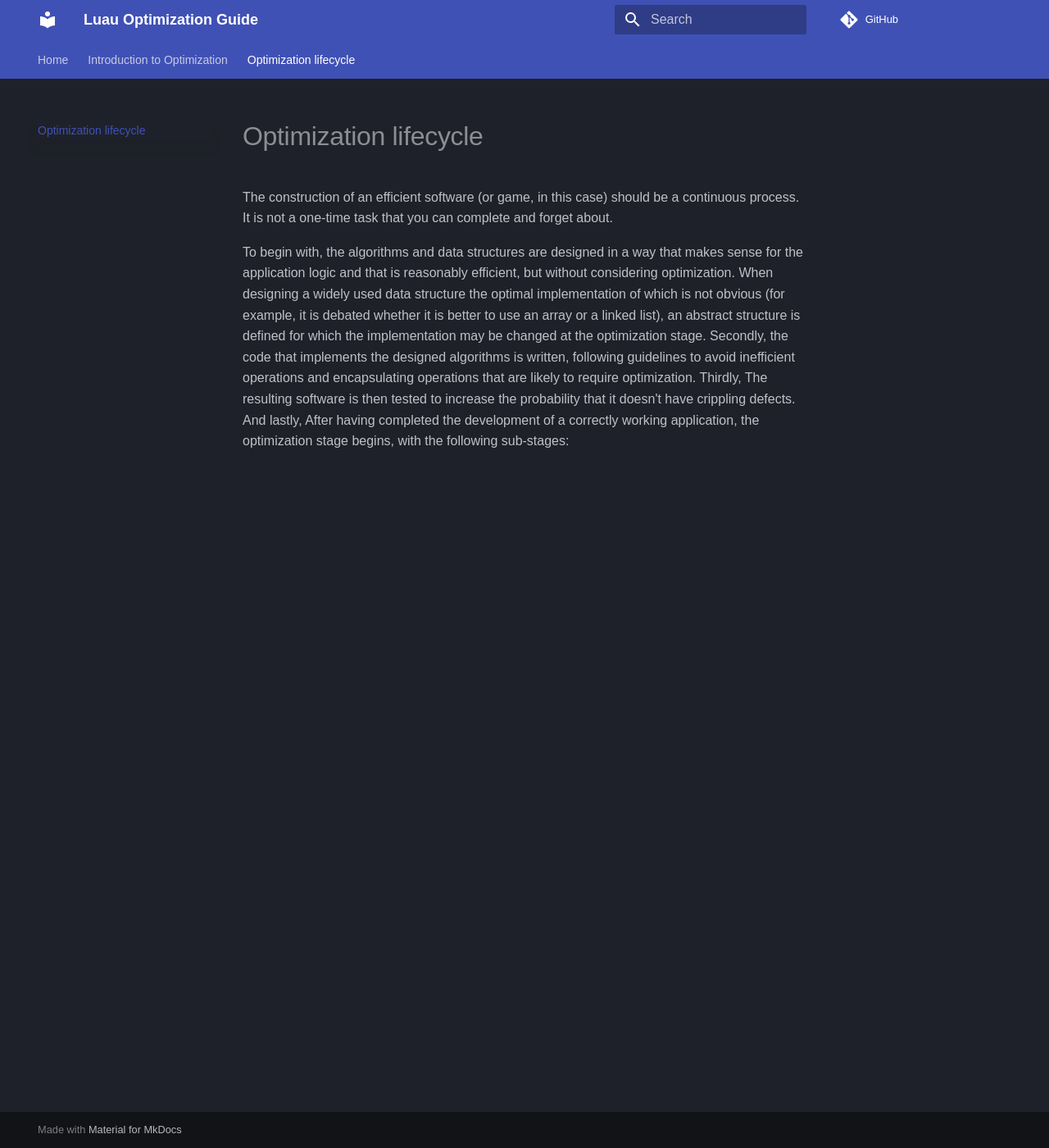
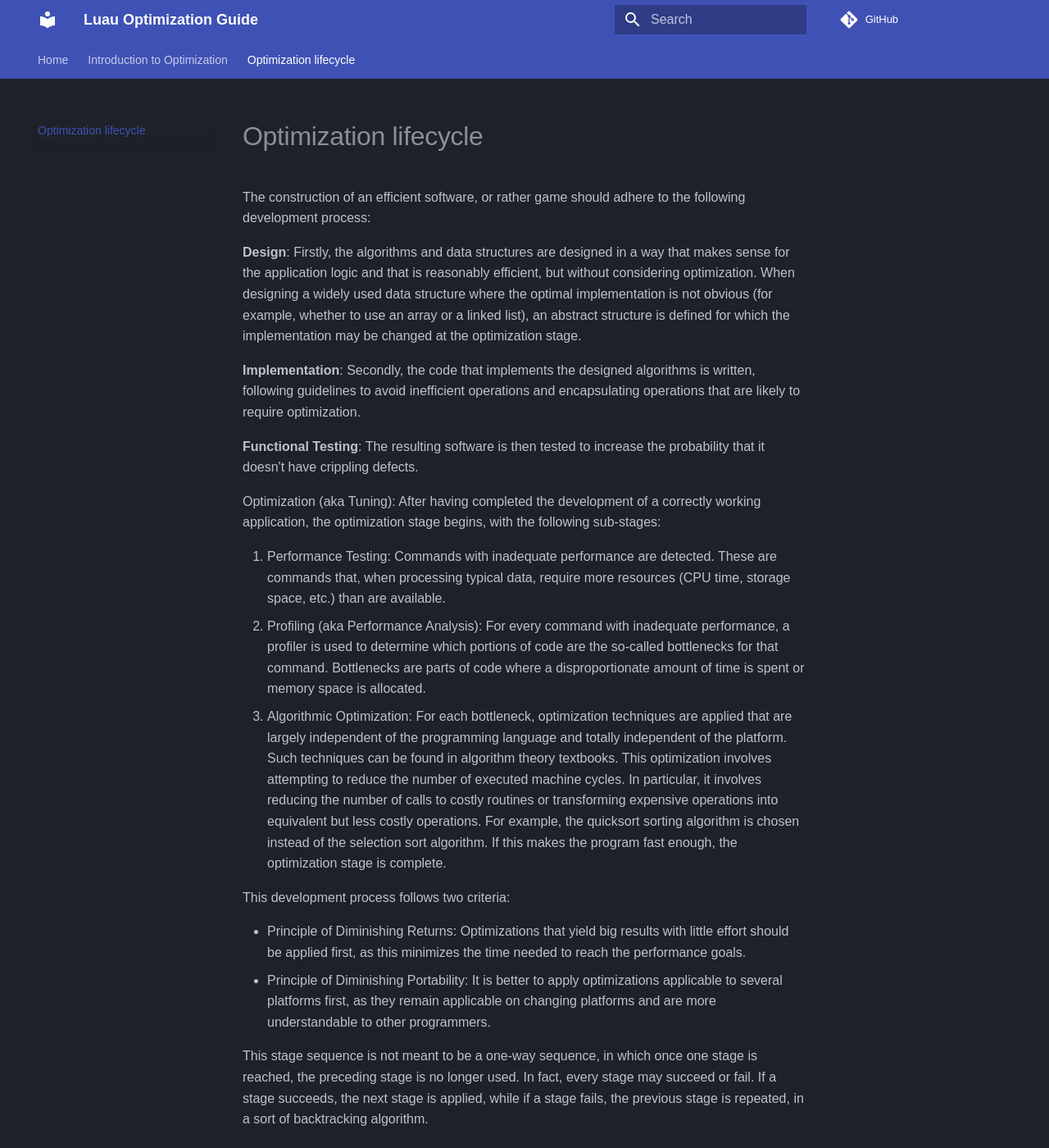
Before and after one commit to SChansuk/luau-optimization, an MkDocs documentation site: the page built from docs/optimization-lifecycle.md, in a window 1280 px wide and 1400 px high. Shown: the whole window at 82% size. Built offline with MkDocs 1.6.1 and Material for MkDocs 9.7.7, drawn with Linux system fonts in a browser that asks for light colours; some web fonts are replaced; comment, search, counter and statistics services are not loaded; some of the changed text lies outside the part shown.

Commit message:
Added details on the optimization lifecycle

```diff
--- a/docs/optimization-lifecycle.md
+++ b/docs/optimization-lifecycle.md
@@ -1,13 +1,27 @@
-The construction of an efficient software (or game, in this case) should be a continuous process.
-It is not a one-time task that you can complete and forget about.
+The construction of an efficient software, or rather game should adhere to the following development process:
 
-To begin with, the algorithms and data structures are designed in a way that makes sense for the application logic
-and that is reasonably efficient, but without considering optimization.
-When designing a widely used data structure the optimal implementation of which is not obvious
-(for example, it is debated whether it is better to use an array or a linked list),
-an abstract structure is defined for which the implementation may be changed at the optimization stage.
-Secondly,  the code that implements the designed algorithms is written, following guidelines to avoid inefficient
-operations and encapsulating operations that are likely to require optimization.
-Thirdly, The resulting software is then tested to increase the probability that it doesn't have crippling defects.
-And lastly, After having completed the development of a correctly working application, the optimization stage begins,
-with the following sub-stages:
+**Design**: Firstly, the algorithms and data structures are designed in a way that makes sense for the application logic and that is reasonably efficient, but without considering optimization.
+When designing a widely used data structure where the optimal implementation is not obvious (for example, whether to use an array or a linked list), an abstract structure is defined for which the implementation may be changed at the optimization stage.
+
+**Implementation**: Secondly, the code that implements the designed algorithms is written, following guidelines to avoid inefficient operations and encapsulating operations that are likely to require optimization.
+
+**Functional Testing**: The resulting software is then tested to increase the probability that it doesn't have crippling defects.
+
+Optimization (aka Tuning): After having completed the development of a correctly working application, the optimization stage begins,
+ with the following sub-stages:
+
+1. Performance Testing: Commands with inadequate performance are detected. These are commands that, when processing typical data, require more resources (CPU time, storage space, etc.) than are available.
+2. Profiling (aka Performance Analysis): For every command with inadequate performance, a profiler is used to determine which portions of code are the so-called bottlenecks for that command. Bottlenecks are parts of code where a disproportionate amount of time is spent or memory space is allocated.
+3. Algorithmic Optimization: For each bottleneck, optimization techniques are applied that are largely independent of the programming language and totally independent of the platform. Such techniques can be found in algorithm theory textbooks. This optimization involves attempting to reduce the number of executed machine cycles.
+In particular, it involves reducing the number of calls to costly routines or transforming expensive operations into equivalent but less costly operations. For example, the quicksort sorting algorithm is chosen instead of the selection sort algorithm. If this makes the program fast enough, the optimization stage is complete.
+
+This development process follows two criteria:
+
+- Principle of Diminishing Returns: Optimizations that yield big results with little effort should be applied first, as this minimizes the time needed to reach the performance goals.
+- Principle of Diminishing Portability: It is better to apply optimizations applicable to several platforms first, as they remain applicable on changing platforms and are more understandable to other programmers.
+
+This stage sequence is not meant to be a one-way sequence, in which once one stage is reached, the preceding stage is no longer used. In fact, every stage may succeed or fail. If a stage succeeds, the next stage is applied, while if a stage fails, the previous stage is repeated, in a sort of backtracking algorithm.
+
+In addition, a partial performance test should be performed after every optimization attempt, just to check whether the attempt was useful and, if so, to check whether more optimizations are needed.
+
+Finally, after having completed the optimization, both the functional testing and the complete performance testing must be repeated to guarantee that the newly optimized version of the software is still functionally correct and has suitable performance.
```
